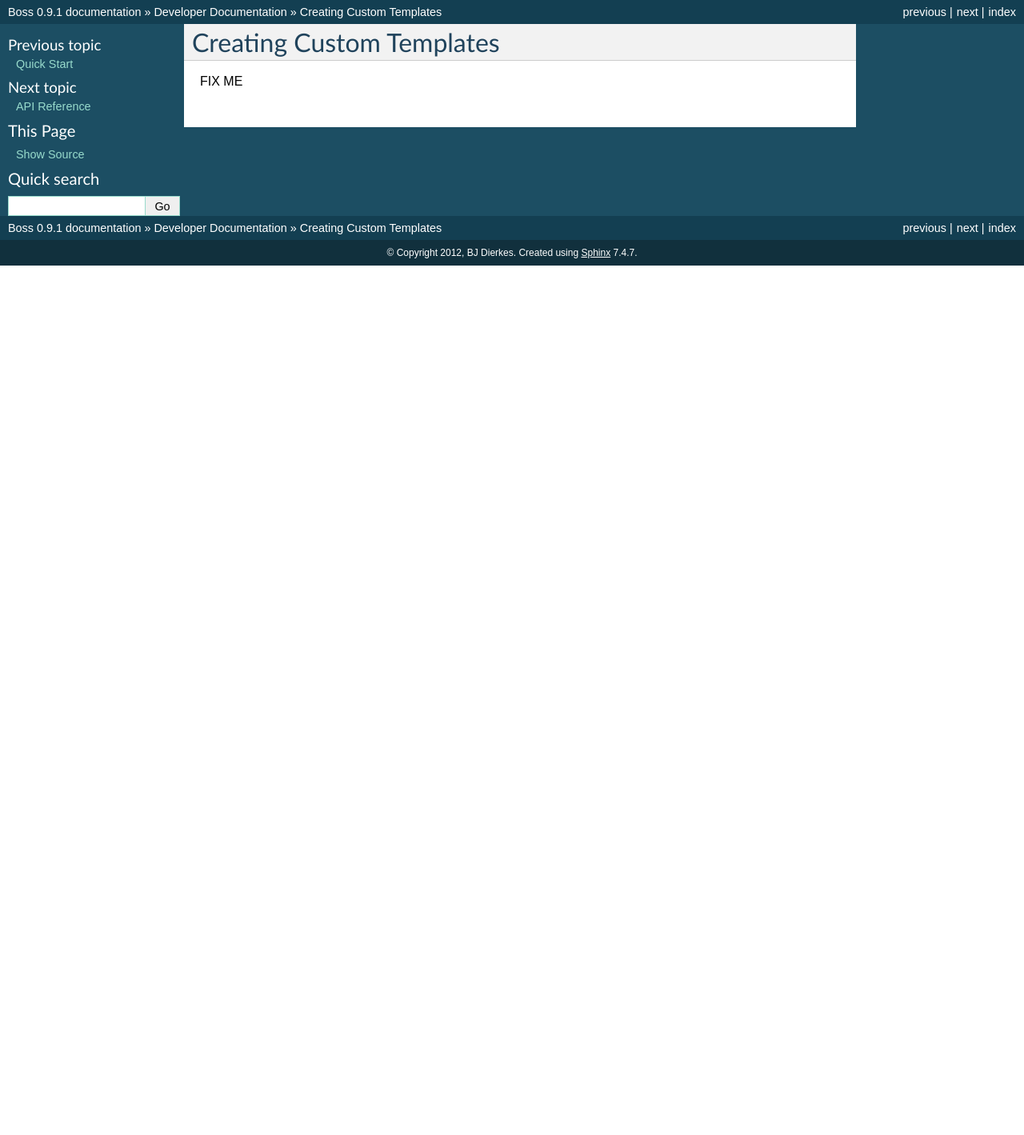
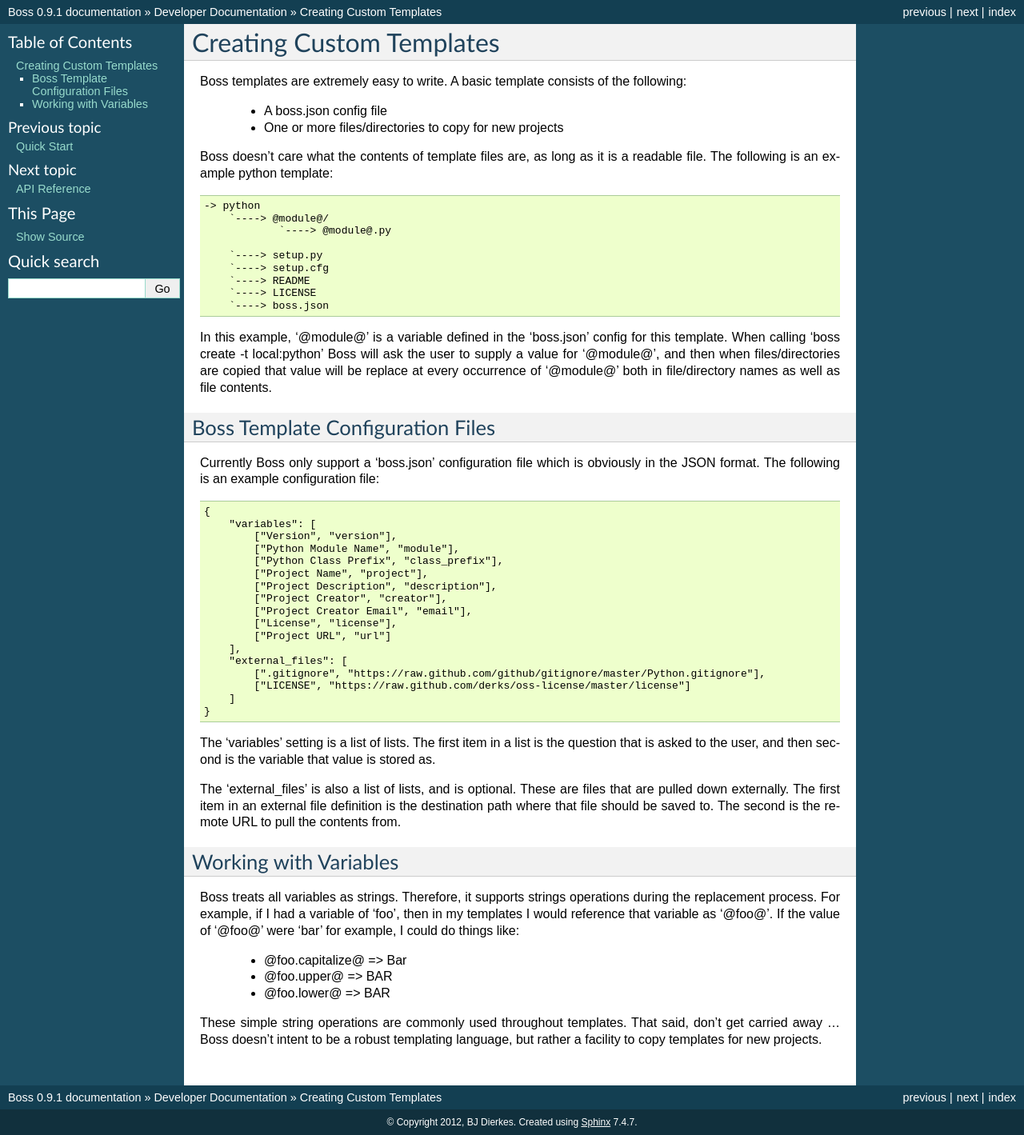
Before and after one commit to datafolklabs/boss, a Sphinx documentation site: the page built from doc/source/dev/templates.rst, in a window 1280 px wide. Shown: the whole page at 80% size. Built offline with Sphinx 7.4.7, drawn with Linux system fonts in a browser that asks for light colours; before the commit the page ends 900 px from its top, so only the background shows below that.

Commit message:
updating docs a bit

```diff
--- a/doc/source/dev/templates.rst
+++ b/doc/source/dev/templates.rst
@@ -1,4 +1,83 @@
 Creating Custom Templates
 =========================
 
-FIX ME
+Boss templates are extremely easy to write.  A basic template consists of the
+following:
+
+    * A boss.json config file
+    * One or more files/directories to copy for new projects
+
+Boss doesn't care what the contents of template files are, as long as it is
+a readable file.  The following is an example python template:
+
+.. code-block:: text
+
+    -> python
+        `----> @module@/
+                `----> @module@.py
+
+        `----> setup.py
+        `----> setup.cfg
+        `----> README
+        `----> LICENSE
+        `----> boss.json
+
+
+In this example, '@module@' is a variable defined in the 'boss.json' config
+for this template.  When calling 'boss create -t local:python' Boss will ask
+the user to supply a value for '@module@', and then when files/directories
+are copied that value will be replace at every occurrence of '@module@' both
+in file/directory names as well as file contents.
+
+
+Boss Template Configuration Files
+---------------------------------
+
+Currently Boss only support a 'boss.json' configuration file which is
+obviously in the JSON format.  The following is an example configuration file:
+
+.. code-block:: text
+
+    {
+        "variables": [
+            ["Version", "version"],
+            ["Python Module Name", "module"],
+            ["Python Class Prefix", "class_prefix"],
+            ["Project Name", "project"],
+            ["Project Description", "description"],
+            ["Project Creator", "creator"],
+            ["Project Creator Email", "email"],
+            ["License", "license"],
+            ["Project URL", "url"]
+        ],
+        "external_files": [
+            [".gitignore", "https://raw.github.com/github/gitignore/master/Python.gitignore"],
+            ["LICENSE", "https://raw.github.com/derks/oss-license/master/license"]
+        ]
+    }
+
+
+The 'variables' setting is a list of lists.  The first item in a list is the
+question that is asked to the user, and then second is the variable that value
+is stored as.
+
+The 'external_files' is also a list of lists, and is optional.  These are
+files that are pulled down externally.  The first item in an external file
+definition is the destination path where that file should be saved to.  The
+second is the remote URL to pull the contents from.
+
+Working with Variables
+----------------------
+
+Boss treats all variables as strings.  Therefore, it supports strings
+operations during the replacement process.  For example, if I had a variable
+of 'foo', then in my templates I would reference that variable as '@foo@'.  If
+the value of '@foo@' were 'bar' for example, I could do things like:
+
+    * @foo.capitalize@ => Bar
+    * @foo.upper@ => BAR
+    * @foo.lower@ => BAR
+
+These simple string operations are commonly used throughout templates.  That
+said, don't get carried away ... Boss doesn't intent to be a robust templating
+language, but rather a facility to copy templates for new projects.
```
Also changed, not shown: doc/source/dev/quickstart.rst (+8 -8 lines).
